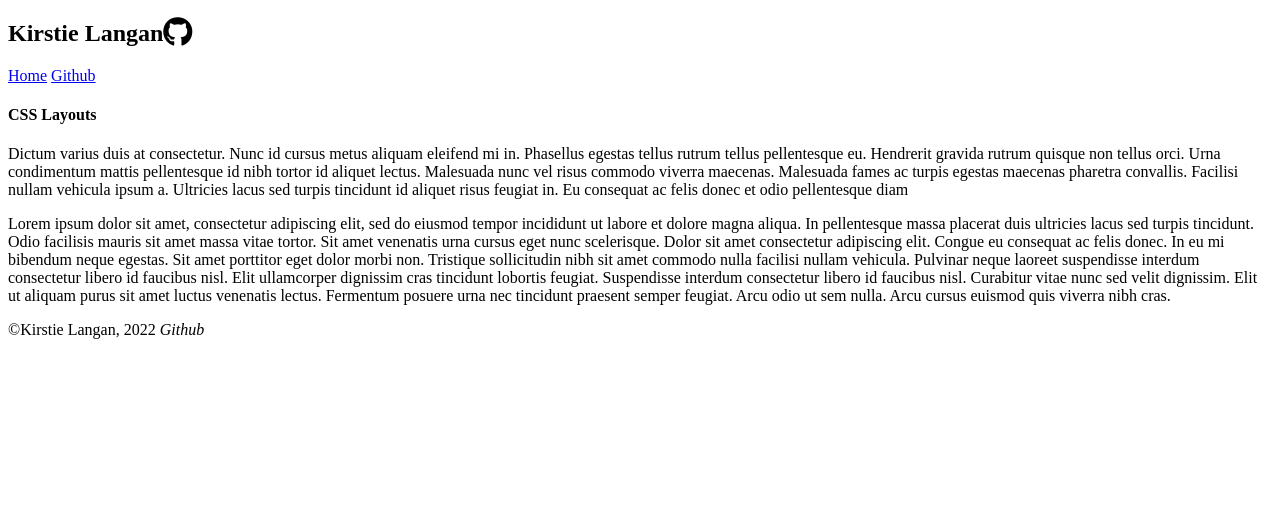
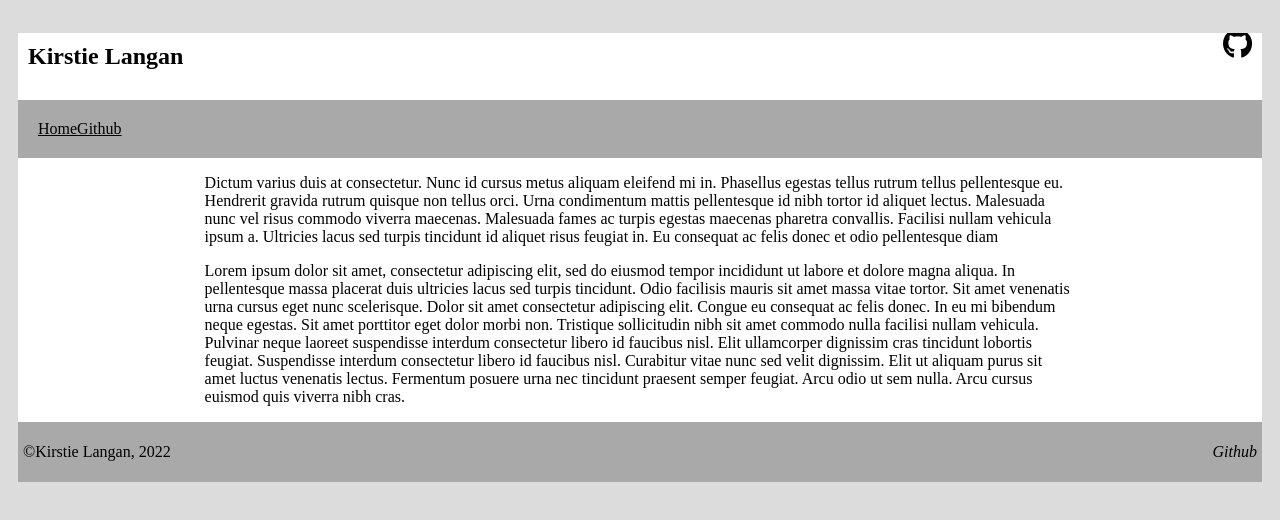
Before and after one commit to Kirstie-Langan/kirstie-langan.github.io, a plain HTML site: page index.html in a window 1280 px wide. Drawn offline with Linux system fonts and the light colour scheme.

Commit message:
more styling

```diff
--- /dev/null
+++ b/css/style.css
@@ -0,0 +1,63 @@
+
+body {
+  padding: 5px 10px;
+  background-color: #dcdcdc;
+  position: relative;
+}
+
+.header {
+  background-color: #f0f0f0;
+  text-align: left;
+  font-size: 24px;
+  position: relative;
+  padding: 20px;
+}
+
+.banner {
+  padding: 10px;
+  overflow: hidden;
+}
+
+.banner i {
+  float: right;
+}
+
+nav {
+  overflow: hidden;
+  background-color: #a9a9a9;
+  padding: 20px;
+}
+
+.navbar a {
+  color: #000000;
+}
+
+.main-section {
+  background-color: #ffffff;
+  width: 100%;
+  padding-bottom: 350px;
+}
+
+main title {
+  font-size: 16px;
+}
+
+main {
+  text-align: centre;
+  max-width: 70%;
+  padding-left: 15%;
+}
+
+footer {
+  background-color: #a9a9a9;
+  text-align: left;
+  padding: 5px;
+}
+
+.branding {
+  float: right;
+}
+
+.container {
+  background-color: #fff;
+}
--- a/index.html
+++ b/index.html
@@ -6,27 +6,29 @@
     <meta http-equiv="X-UA-Compatible" content="IE=edge">
     <meta name="viewport" content="width=device-width, initial-scale=1.0">
     <title>Document</title>
-    <link href='./CSS/style.css' rel='stylesheet'>
+    <link href='css/style.css' rel='stylesheet'>
     <script src="https://kit.fontawesome.com/fc1268369e.js" crossorigin="anonymous"></script>
 </head>
 <body>
 
 	<div class="container">
 
-        <header class="main-h">
-            <h2 class="banner">Kirstie Langan<i class="fab fa-github fa-lg"></i> </h2>
+            <header >
+                <h2 class="banner">Kirstie Langan<i class="fab fa-github fa-lg"><a href="https://github.com/Kirstie-Langan"></a></i>
+                </h2>
             </header>
 
         <nav>
             <div class="navbar">
-        <a href="#home">Home</a>  <a href="#github">Github</a>
+            <a href="https://github.com/Kirstie-Langan/kirstie-langan.github.io.git" class="home">Home</a><a href="https://github.com/Kirstie-Langan" class="github">Github</a>
+
             </div>
         </nav>
 
         <main>
-        <header>
+            <title>
                 <h4>CSS Layouts</h4>
-        </header>
+            </title>
             <section>
             <p>Dictum varius duis at consectetur. Nunc id cursus metus aliquam eleifend mi in. Phasellus egestas tellus rutrum tellus pellentesque eu. Hendrerit gravida rutrum quisque non tellus orci. Urna condimentum mattis pellentesque id nibh tortor id aliquet lectus. Malesuada nunc vel risus commodo viverra maecenas. Malesuada fames ac turpis egestas maecenas pharetra convallis. Facilisi nullam vehicula ipsum a. Ultricies lacus sed turpis tincidunt id aliquet risus feugiat in. Eu consequat ac felis donec et odio pellentesque diam</p>
             <p>Lorem ipsum dolor sit amet, consectetur adipiscing elit, sed do eiusmod tempor incididunt ut labore et dolore magna aliqua. In pellentesque massa placerat duis ultricies lacus sed turpis tincidunt. Odio facilisis mauris sit amet massa vitae tortor. Sit amet venenatis urna cursus eget nunc scelerisque. Dolor sit amet consectetur adipiscing elit. Congue eu consequat ac felis donec. In eu mi bibendum neque egestas. Sit amet porttitor eget dolor morbi non. Tristique sollicitudin nibh sit amet commodo nulla facilisi nullam vehicula. Pulvinar neque laoreet suspendisse interdum consectetur libero id faucibus nisl. Elit ullamcorper dignissim cras tincidunt lobortis feugiat. Suspendisse interdum consectetur libero id faucibus nisl. Curabitur vitae nunc sed velit dignissim. Elit ut aliquam purus sit amet luctus venenatis lectus. Fermentum posuere urna nec tincidunt praesent semper feugiat. Arcu odio ut sem nulla. Arcu cursus euismod quis viverra nibh cras.</p>
```
Also changed, not shown: views/challengeone.html (added, +47 -0 lines), views/challengethree.html (added), views/challengetwo.html (added). Lines whose indentation alone changed are shown as unchanged.
